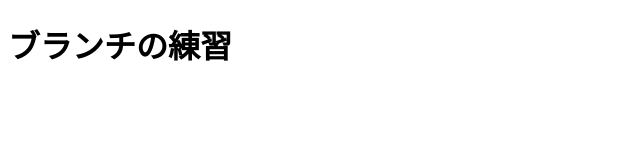
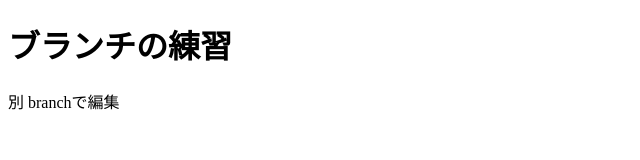
Before and after one commit to yoshida0318-cyber/branch-practice, a plain HTML site: page index.html in a window 1280 px wide. Shown: the whole page, without its empty margins (0-640 px from the left). Drawn offline with Linux system fonts and the light colour scheme.

Commit message:
index.htmlをちょっと編集

```diff
--- a/index.html
+++ b/index.html
@@ -7,5 +7,6 @@
 </head>
 <body>
     <h1>ブランチの練習</h1>
+    <p>別 branchで編集</p>
 </body>
 </html>
```
